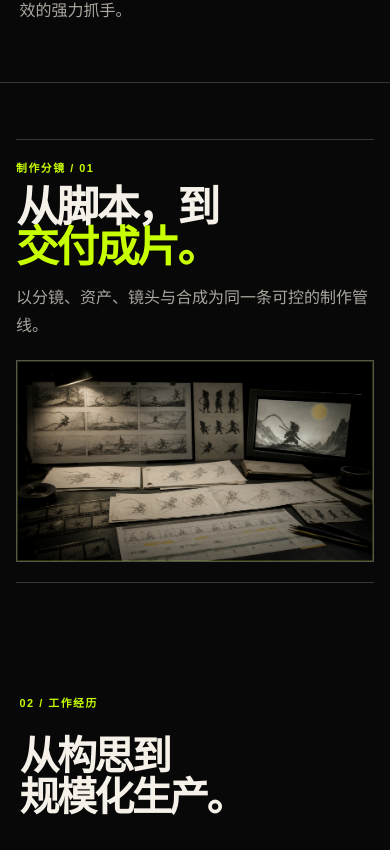
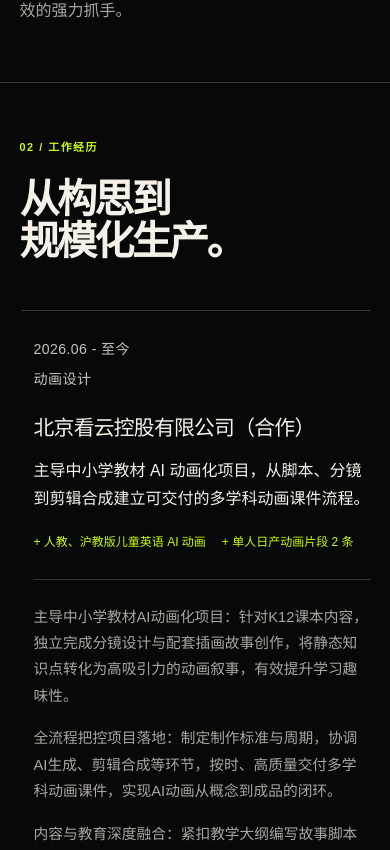
Before and after one commit to QoQ2055/qinchuan-ai, a Next.js app: page / in a window 390 px wide. Shown: the part 1914-2764 px from the top of the page. Built offline with nearby package versions, Linux system fonts and the light colour scheme.

Commit message:
fix: simplify project layout and background imagery

```diff
--- a/app/globals.css
+++ b/app/globals.css
@@ -311,69 +311,6 @@ a:focus-visible {
   line-height: 1.8;
 }
 
-.visual-dossier {
-  display: grid;
-  grid-template-columns: minmax(12rem, 0.8fr) minmax(0, 1.55fr);
-  gap: clamp(1.5rem, 4vw, 4rem);
-  align-items: end;
-  max-width: min(calc(100% - 3rem), 86rem);
-  margin: clamp(4rem, 9vw, 8rem) auto;
-  padding-block: clamp(1.25rem, 3vw, 2rem);
-  border-block: 1px solid var(--rule);
-}
-
-.visual-dossier-reverse {
-  grid-template-columns: minmax(0, 1.55fr) minmax(12rem, 0.8fr);
-}
-
-.visual-dossier-reverse .visual-dossier-copy {
-  order: 2;
-}
-
-.visual-dossier figure {
-  position: relative;
-  margin: 0;
-  overflow: hidden;
-  border: 1px solid var(--rule-strong);
-  background: #111;
-}
-
-.visual-dossier figure::after {
-  position: absolute;
-  inset: 0;
-  border: 1px solid rgba(200, 255, 0, 0.18);
-  content: "";
-  pointer-events: none;
-}
-
-.visual-dossier img {
-  display: block;
-  width: 100%;
-  aspect-ratio: 16 / 9;
-  object-fit: cover;
-  filter: saturate(0.78) contrast(1.08);
-}
-
-.visual-dossier-copy h2 {
-  margin: 0.65rem 0 1rem;
-  font-size: clamp(2rem, 4vw, 4.75rem);
-  font-weight: 700;
-  line-height: 0.95;
-  letter-spacing: -0.06em;
-}
-
-.visual-dossier-copy h2 em {
-  color: var(--signal);
-  font-style: normal;
-}
-
-.visual-dossier-copy p:last-child {
-  max-width: 24rem;
-  margin: 0;
-  color: var(--muted);
-  line-height: 1.75;
-}
-
 .experience {
   display: block;
 }
@@ -485,8 +422,8 @@ a:focus-visible {
 .project-list {
   display: grid;
   grid-template-columns: repeat(2, minmax(0, 1fr));
+  gap: 1rem;
   margin-top: clamp(2.25rem, 5vw, 4.5rem);
-  border-left: 1px solid var(--rule);
 }
 
 .project-dossier {
@@ -495,9 +432,7 @@ a:focus-visible {
   min-width: 0;
   overflow: hidden;
   padding: 1.75rem;
-  border-top: 1px solid var(--rule);
-  border-right: 1px solid var(--rule);
-  border-bottom: 1px solid var(--rule);
+  border: 1px solid var(--rule);
   background: rgba(8, 8, 8, 0.72);
   transition: background-color 180ms ease, border-color 180ms ease;
 }
@@ -741,8 +676,8 @@ a:focus-visible {
   }
 
   .project-dossier {
-    padding: 1.25rem 0;
-    border-right: 0;
+    padding: 1.25rem;
+    border: 1px solid var(--rule);
   }
 
   .credentials {
@@ -761,22 +696,6 @@ a:focus-visible {
 }
 
 @media (max-width: 640px) {
-  .visual-dossier,
-  .visual-dossier-reverse {
-    grid-template-columns: 1fr;
-    gap: 1.25rem;
-    max-width: min(calc(100% - 2rem), 40rem);
-    margin-block: 3.5rem;
-  }
-
-  .visual-dossier-reverse .visual-dossier-copy {
-    order: 0;
-  }
-
-  .visual-dossier-copy h2 {
-    font-size: clamp(2.15rem, 11vw, 3.6rem);
-  }
-
   .dossier-meta {
     font-size: 0.88rem;
   }
--- a/app/page.tsx
+++ b/app/page.tsx
@@ -180,17 +180,6 @@ export default function Home() {
         </div>
       </section>
 
-      <section className="visual-dossier" aria-labelledby="pipeline-dossier-title">
-        <div className="visual-dossier-copy">
-          <p className="section-index">制作分镜 / 01</p>
-          <h2 id="pipeline-dossier-title">从脚本，到<br /><em>交付成片。</em></h2>
-          <p>以分镜、资产、镜头与合成为同一条可控的制作管线。</p>
-        </div>
-        <figure>
-          <img src="/images/ai-storyboard-pipeline.png" loading="lazy" alt="AI 动画制作管线的手绘分镜档案" />
-        </figure>
-      </section>
-
       <section id="experience" className="section experience" aria-labelledby="experience-title">
         <div className="experience-heading"><p className="section-index">02 / 工作经历</p><h2 id="experience-title">从构思到<br />规模化生产。</h2></div>
         <div className="experience-list">
@@ -207,17 +196,6 @@ export default function Home() {
         </div>
       </section>
 
-      <section className="visual-dossier visual-dossier-reverse" aria-labelledby="director-dossier-title">
-        <div className="visual-dossier-copy">
-          <p className="section-index">制作分镜 / 02</p>
-          <h2 id="director-dossier-title">镜头、资产与<br /><em>节奏同频。</em></h2>
-          <p>把 AI 漫剧的叙事判断落实到每一帧可交付的画面里。</p>
-        </div>
-        <figure>
-          <img src="/images/ai-storyboard-director.png" loading="lazy" alt="AI 短剧导演监看动画资产的手绘分镜档案" />
-        </figure>
-      </section>
-
       <section id="projects" className="section projects" aria-labelledby="projects-title">
         <p className="section-index">03 / 项目与资历</p>
         <div><h2 id="projects-title">设计，是可被<br /><em>验证的系统。</em></h2><div className="project-grid">{projects.map(([title, meta, detail, backgroundClass]) => <article className={`project-dossier ${backgroundClass ?? ""}`} key={title}><p className="project-meta">{meta}</p><h3>{title}</h3><p>{detail}</p></article>)}</div></div>
```
Also changed, not shown: 1 other file (tests, documents, lock files or other folders).
